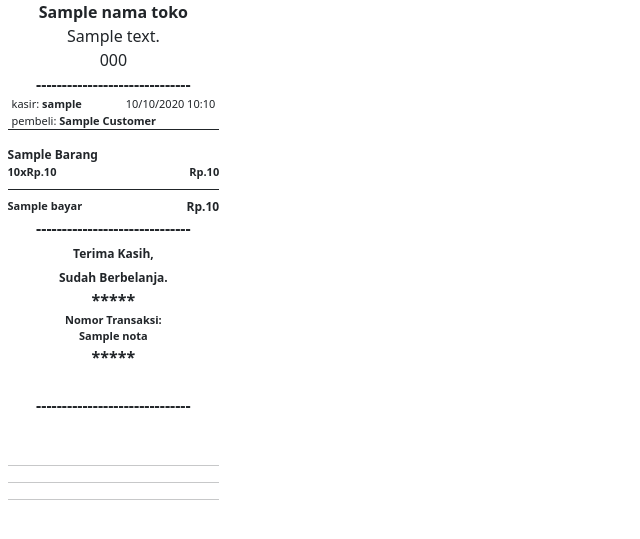
After one commit to leopard1982/posmi, a Django app: template templates/pos/print.html in a window 1280 px wide. The commit adds this page. Shown: the top 539 px of the page, without its empty margins (0-640 px from the left). Run offline with Django 3.2, Linux system fonts and the light colour scheme; the template is opened without the code that fills it: most values are stand-ins (such as "Sample title", 1, 10 or a date in 2020).

Commit message:
bisa print ke printer thermal kecil

```diff
--- a/pos/urls.py
+++ b/pos/urls.py
@@ -1,6 +1,6 @@
 from django.urls import path
 from .views import index,kurangiItems,tambahItems,ubahItems,tambahBarang,loginkan,logoutkan,hapusTransaksi
-from .views import bayarTransaksi
+from .views import bayarTransaksi,printTransaksi
 
 urlpatterns = [
     path('', index,name='index_pos'),
@@ -11,5 +11,6 @@ urlpatterns = [
     path('tambah2/',tambahBarang,name='tambah_barang'),
     path('login/',loginkan,name="loginkan"),
     path('logout/',logoutkan,name='logoutkan'),
-    path('bayar/',bayarTransaksi,name="bayar_transaksi")
+    path('bayar/',bayarTransaksi,name="bayar_transaksi"),
+    path('print/<str:nota>/',printTransaksi,name="print_transaksi")
 ]
--- /dev/null
+++ b/templates/pos/print.html
@@ -0,0 +1,122 @@
+{% load humanize %}
+<!DOCTYPE html>
+<html lang="en">
+<head>
+     <link href="https://cdn.jsdelivr.net/npm/bootstrap@5.0.2/dist/css/bootstrap.min.css" rel="stylesheet" integrity="sha384-EVSTQN3/azprG1Anm3QDgpJLIm9Nao0Yz1ztcQTwFspd3yD65VohhpuuCOmLASjC" crossorigin="anonymous">
+    <link rel="preconnect" href="https://fonts.googleapis.com">
+    <link rel="preconnect" href="https://fonts.gstatic.com" crossorigin>
+    <link href="https://fonts.googleapis.com/css2?family=Poppins:ital,wght@0,100;0,200;0,300;0,400;0,500;0,600;0,700;0,800;0,900;1,100;1,200;1,300;1,400;1,500;1,600;1,700;1,800;1,900&display=swap" rel="stylesheet">
+    <link href="https://fonts.googleapis.com/css2?family=Orbitron:wght@400..900&family=Poppins:ital,wght@0,100;0,200;0,300;0,400;0,500;0,600;0,700;0,800;0,900;1,100;1,200;1,300;1,400;1,500;1,600;1,700;1,800;1,900&display=swap" rel="stylesheet">
+    <meta charset="UTF-8">
+    <meta name="viewport" content="width=device-width, initial-scale=1.0">
+    <title>Nota</title>
+    <style>
+        @media print {
+            @page {
+                size: portrait;
+                margin:0%;
+            }
+            body {
+                font-family: "Poppins",sans-serif;
+                font-size: 12px;
+                color: black;
+                background-color: white;
+                min-width: 6cm;
+                max-width: 6cm;
+                margin-top: 1cm !important;
+                margin:0;
+                margin-bottom: 2cm;
+            }
+
+            .no-print {
+                display: none;
+            }
+
+            /* avoid breaking inside element */
+            .keep-together {
+                break-inside: avoid;
+            }
+
+            .break-before {
+                break-before: always;
+            }
+
+            .break-after {
+                break-after: always;
+            }
+
+            table {
+                break-inside: avoid;
+            }
+        }
+        .area-print {
+                min-width: 6cm;
+                max-width: 6cm;
+                padding-left:2mm;
+                padding-right:2mm;
+            }
+    </style>
+</head>
+<body onload="printme()">
+    <div class="area-print">
+        <div class="text-center">
+            <span class="fw-bold fs-6">{{nama_toko}}</span><br>
+            <span>{{alamat_toko}}</span><br>
+            <span>{{telpon_toko}}</span><br>
+            <span class="fw-bold">------------------------------</span>
+            <div class="d-flex justify-content-between px-1" style="font-size: 11px;">
+                <span>kasir: <span class="fw-bold">{{penjualan.user.username}}</span></span>
+                <span>{{penjualan.tgl_bayar|date:"d/m/Y h:m"}}</span>
+            </div>
+            <div style="font-size: 11px;text-align: left;" class="px-1">
+                pembeli: <span class="fw-bold">{{penjualan.customer|title|truncatechars:"20"}}</span>
+            </div>
+        </div>
+        <div>
+            <div class="fw-bold text-center pt-2 border-top border-dark"></div>
+            {% for detail in penjualandetail %}
+            <div style="font-size: 11px;font-weight: bold;" class="my-2">
+                <div style="font-size: 12px;">{{detail.barang.nama|title}}</div>
+                <div class="d-flex justify-content-between">
+                    <span>{{detail.jumlah|intcomma}}xRp.{{detail.harga|intcomma}}</span>
+                    <span>Rp.{{detail.total|intcomma}}</span>
+                </div>
+            </div>
+            {% endfor %}
+            <div style="font-size: 11px;font-weight: bold;" class="d-flex justify-content-between pt-2 border-top border-dark">
+                <span>{{bayar}}</span>
+                <span style="font-size: 12px;">Rp.{{total|intcomma}}</span>
+            </div>
+        </div>
+        <div class="text-center">
+            <span class="fw-bold">------------------------------</span><br>
+            <span style="font-size: 12px;font-weight: bold;">Terima Kasih,</span><br>
+            <span style="font-size: 12px;font-weight: bold;">Sudah Berbelanja.</span>
+        </div>
+        <div class="fw-bold text-center">
+            *****
+        </div>
+        <div style="font-size:11px" class="text-center">
+            <span class="fw-bold">Nomor Transaksi:</span><br>
+            <span class="fw-bold">{{penjualan.nota}}</span>
+        </div>
+        <div class="fw-bold text-center mb-5">
+            ***** <br>
+            <br>
+            <span class="fw-bold">------------------------------</span>
+        </div>
+        <hr>
+        <hr>
+        <hr>
+    </div>
+    <script>
+        function printme() {
+            window.print();
+            window.onafterprint = function(event) {
+                window.location.href="/";
+            }
+        }
+
+    </script>
+</body>
+</html>
```
Also changed, not shown: pos/models.py (+9 -0 lines), pos/views.py (+47 -11 lines), templates/pos/pos.html (+6 -2 lines).
